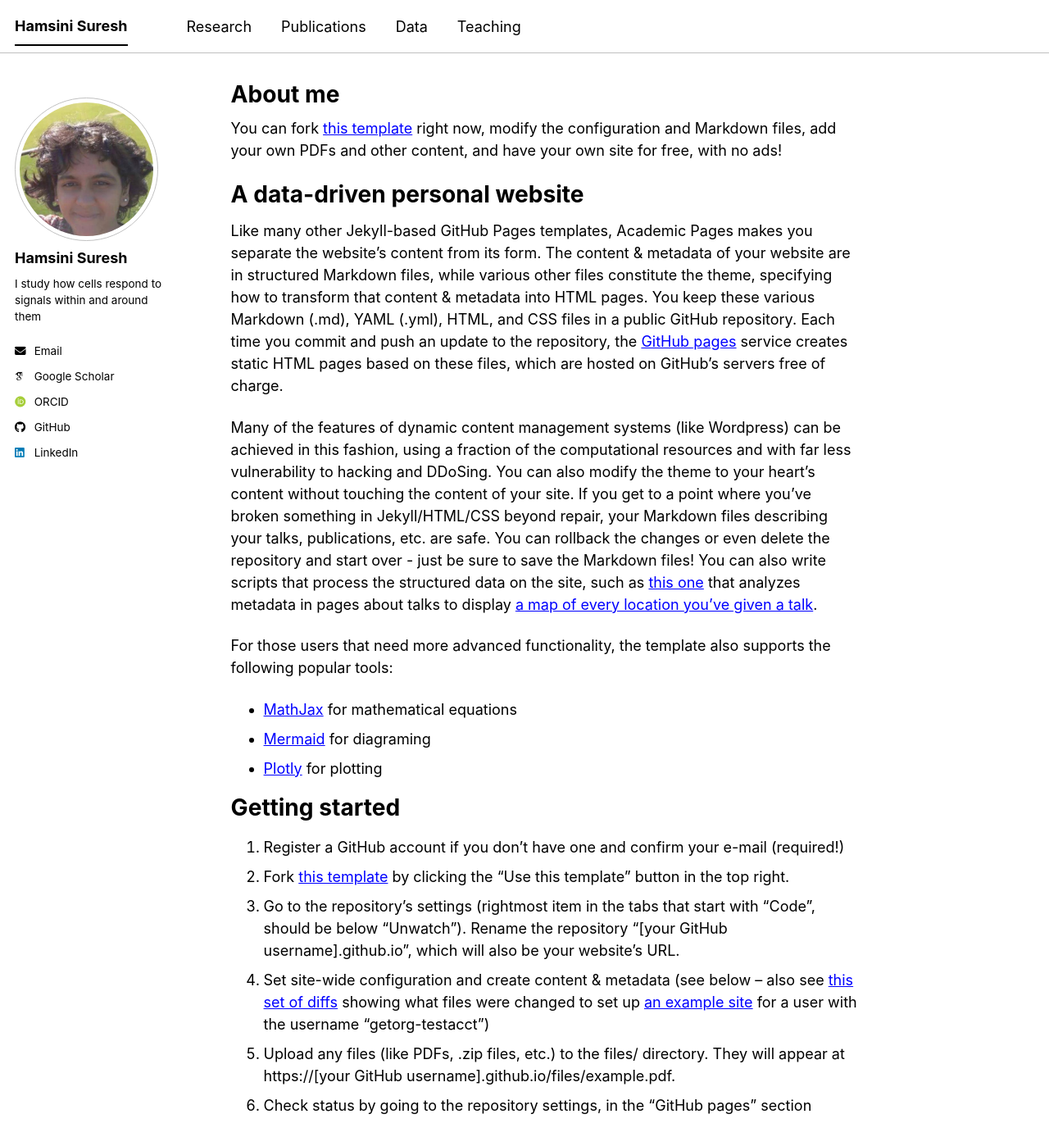
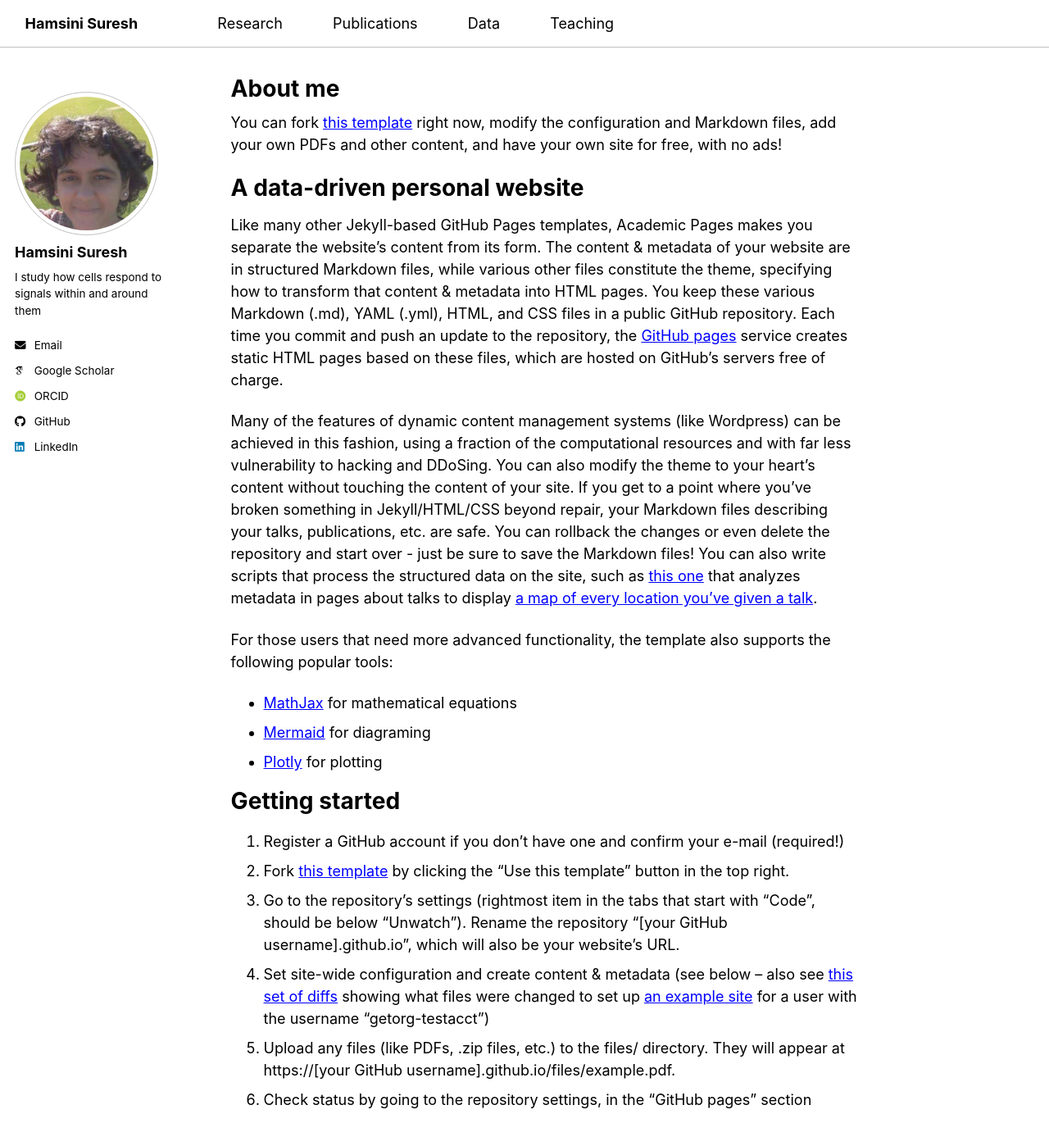
Before and after one commit to hamsinisuresh/hamsinisuresh.github.io, a Jekyll site: the page built from _pages/about.md, in a window 1280 px wide and 1400 px high. Shown: the whole window at 82% size. Built offline with Jekyll 4.4.1, drawn with Linux system fonts in a browser that asks for light colours; some web fonts are replaced; a script bundle is joined from its source files by our own code; library files that are not in the unit come from our copies.

Commit message:
Update main.scss

```diff
--- a/assets/css/main.scss
+++ b/assets/css/main.scss
@@ -118,3 +118,35 @@
 .pub-links a:hover {
   text-decoration: underline;
 }
+
+/* ===============================
+   NAV / TABS → BUTTON STYLE
+================================ */
+
+/* base tab links */
+.site-nav a,
+.masthead__menu-item a,
+.greedy-nav a {
+  text-decoration: none !important;
+  border-bottom: none !important;
+
+  padding: 0.35em 0.7em;
+  border-radius: 6px;
+
+  transition: all 0.2s ease-in-out;
+}
+
+/* hover state → button feel */
+.site-nav a:hover,
+.masthead__menu-item a:hover,
+.greedy-nav a:hover {
+  background: rgba(0, 0, 0, 0.06);
+  text-decoration: none !important;
+}
+
+/* active tab (if theme uses active class) */
+.site-nav .active a,
+.masthead__menu-item--active a {
+  background: rgba(0, 0, 0, 0.10);
+  border-radius: 6px;
+}
```
